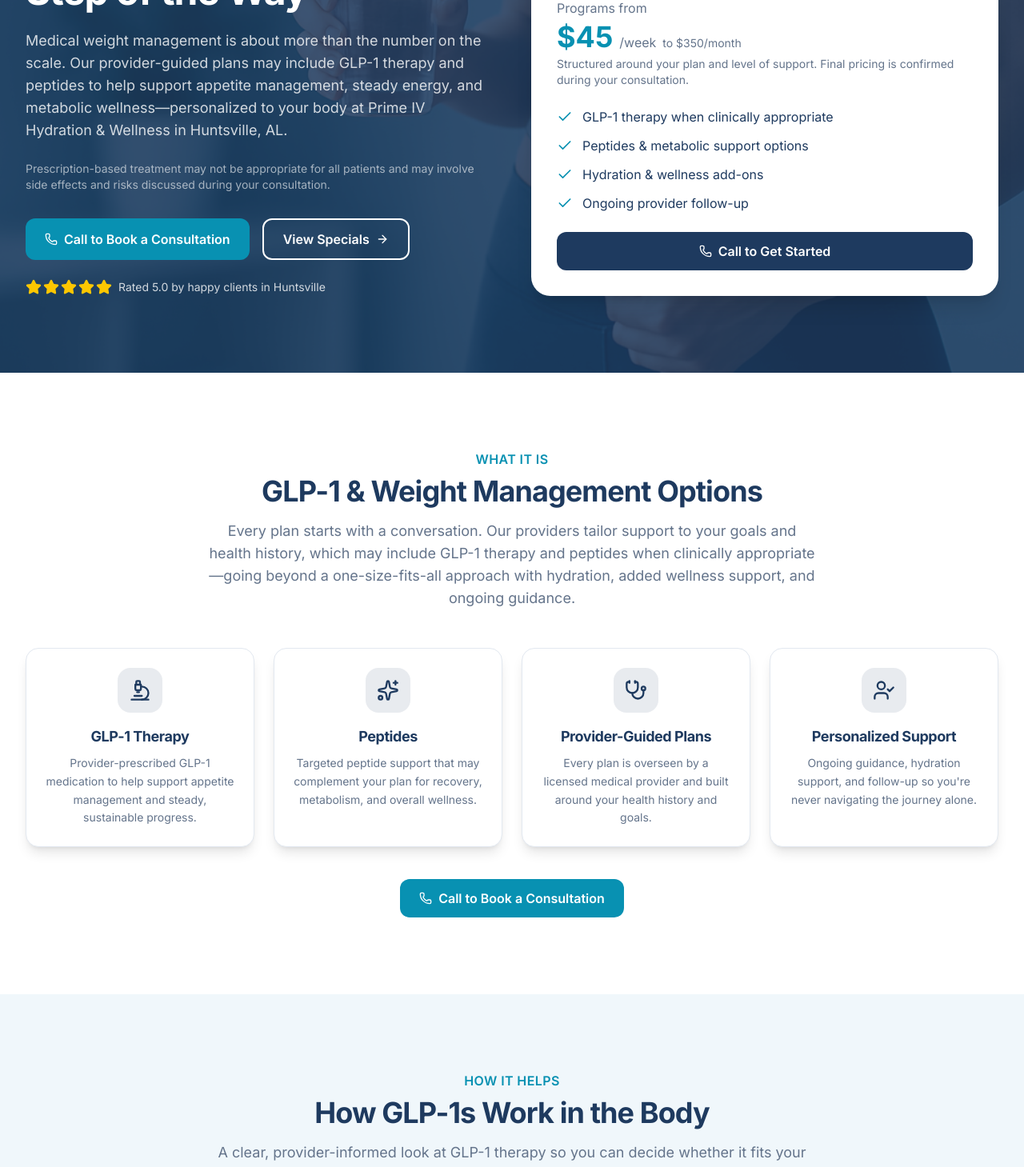
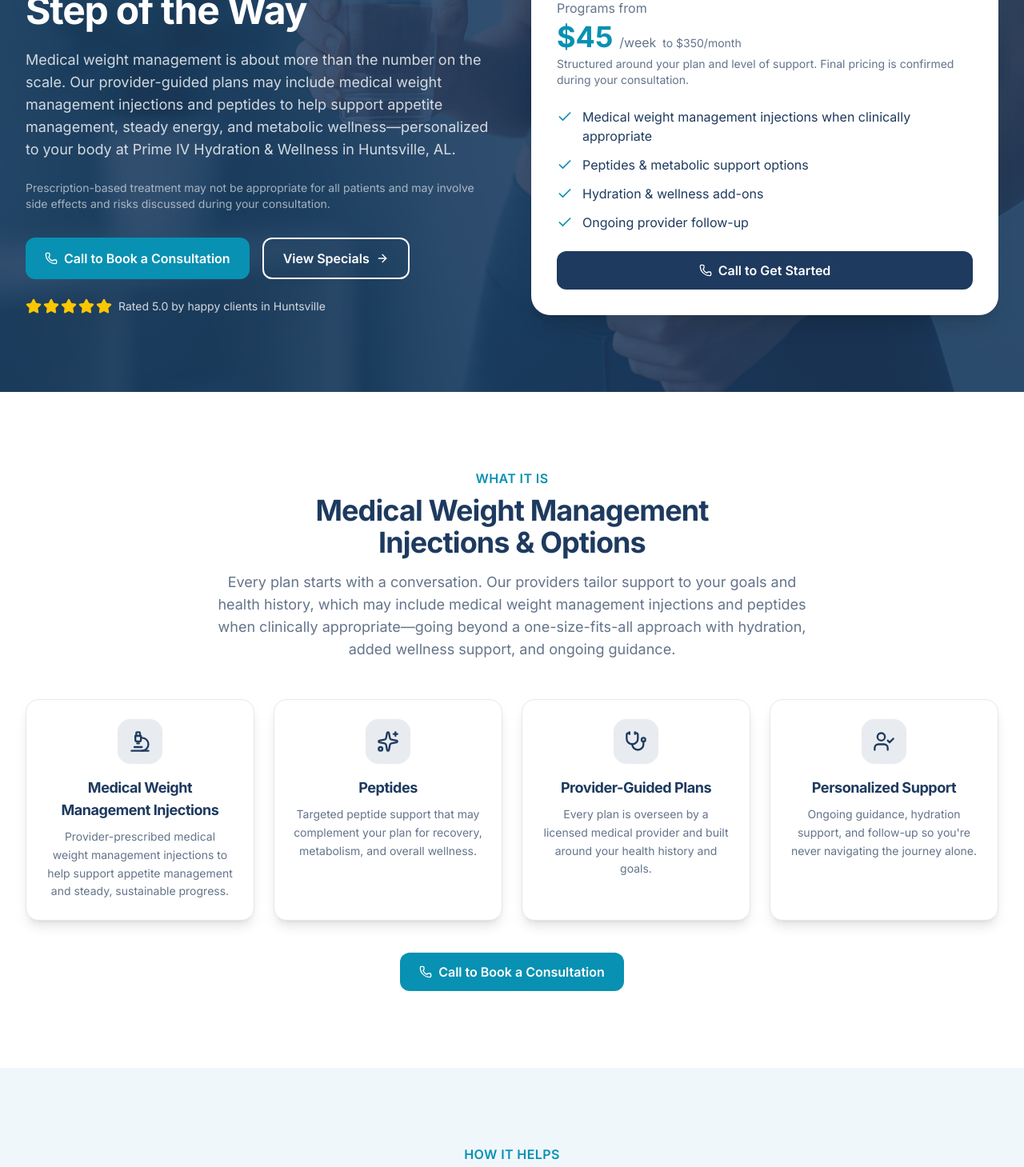
Before and after one commit to VandalsSmile/pivjv, a Next.js app: page /medical-weight-loss in a window 1280 px wide. Shown: the part 380-1839 px from the top of the page at 80% size. Built offline with nearby package versions, Linux system fonts and the light colour scheme.

Commit message:
feat: update medical weight loss content to reflect new injection terminology

```diff
--- a/app/iv-matcher/iv-matcher-quiz.tsx
+++ b/app/iv-matcher/iv-matcher-quiz.tsx
@@ -191,7 +191,7 @@ const CATEGORY_GROUPS: {
       { label: "PMS / Monthly Wellness Support", key: "hydration" },
       { label: "Weight Loss / Metabolism Support", key: "metabolism" },
       { label: "Bloating / Sluggish Metabolism", key: "metabolism" },
-      { label: "GLP-1 / Weight Loss Program Support", key: "metabolism" },
+      { label: "Medical Weight Management Injections / Weight Loss Program Support", key: "metabolism" },
     ],
   },
   {
@@ -223,7 +223,7 @@ const KEYWORD_MAP: { terms: string[]; key: string }[] = [
   { terms: ["immune", "sick", "cold", "flu", "run down", "allergy", "sinus", "seasonal"], key: "immune" },
   { terms: ["hangover", "nausea", "queasy", "party", "drinking", "stomach"], key: "hangover" },
   { terms: ["skin", "hair", "glow", "beauty", "radian", "biotin", "aging skin"], key: "beauty" },
-  { terms: ["weight", "metabolism", "slim", "bloat", "glp", "fat"], key: "metabolism" },
+  { terms: ["weight", "metabolism", "slim", "bloat", "injection", "fat"], key: "metabolism" },
   { terms: ["focus", "longevity", "nad", "brain fog", "concentrat", "memory", "aging"], key: "longevity" },
 ];
 
--- a/app/medical-weight-loss/page.tsx
+++ b/app/medical-weight-loss/page.tsx
@@ -28,11 +28,12 @@ import { CONTACT, SITE_CONFIG } from "@/lib/constants";
 
 
 export const metadata: Metadata = {
-  title: "GLP-1 & Medical Weight Loss in Huntsville, AL | Prime IV",
+  title:
+    "Medical Weight Management Injections & Weight Loss in Huntsville, AL | Prime IV",
   description:
-    "Provider-guided medical weight management in Huntsville, AL. GLP-1 therapy, peptides, and personalized plans paired with IV hydration support at Prime IV Hydration & Wellness. Consultation required.",
+    "Provider-guided medical weight management in Huntsville, AL. Medical weight management injections, peptides, and personalized plans paired with IV hydration support at Prime IV Hydration & Wellness. Consultation required.",
   keywords: [
-    "GLP-1 Huntsville",
+    "medical weight management injections Huntsville",
     "medical weight loss Huntsville AL",
     "semaglutide Huntsville",
     "peptide therapy Huntsville",
@@ -41,7 +42,7 @@ export const metadata: Metadata = {
 };
 
 const heroHighlights = [
-  "GLP-1 therapy when clinically appropriate",
+  "Medical weight management injections when clinically appropriate",
   "Peptides & metabolic support options",
   "Hydration & wellness add-ons",
   "Ongoing provider follow-up",
@@ -53,7 +54,7 @@ const howItWorks = [
     icon: Soup,
     title: "Mimics a Natural Hormone",
     description:
-      "GLP-1 therapy is designed to act like a hormone your gut naturally releases after you eat, helping kick off your body's normal fullness signals.",
+      "Medical weight management injections are designed to act like a hormone your gut naturally releases after you eat, helping kick off your body's normal fullness signals.",
   },
   {
     step: "02",
@@ -125,9 +126,9 @@ const timeline = [
 const options = [
   {
     icon: Microscope,
-    title: "GLP-1 Therapy",
+    title: "Medical Weight Management Injections",
     description:
-      "Provider-prescribed GLP-1 medication to help support appetite management and steady, sustainable progress.",
+      "Provider-prescribed medical weight management injections to help support appetite management and steady, sustainable progress.",
   },
   {
     icon: Sparkles,
@@ -242,14 +243,16 @@ export default function MedicalWeightLossPage() {
           <div className="grid lg:grid-cols-2 gap-12 items-center">
             <div>
               <p className="text-secondary font-semibold uppercase tracking-wide mb-3">
-                GLP-1, Peptides &amp; Metabolic Support
+                Medical Weight Management Injections, Peptides &amp; Metabolic
+                Support
               </p>
               <h1 className="text-4xl md:text-5xl font-bold mb-6 text-balance">
                 Medical Weight Loss, Guided Every Step of the Way
               </h1>
               <p className="text-white/80 text-lg mb-6 text-pretty">
                 Medical weight management is about more than the number on the
-                scale. Our provider-guided plans may include GLP-1 therapy and
+                scale. Our provider-guided plans may include medical weight
+                management injections and
                 peptides to help support appetite management, steady energy, and
                 metabolic wellness—personalized to your body at{" "}
                 {SITE_CONFIG.name} in {CONTACT.address.city}, AL.
@@ -338,11 +341,12 @@ export default function MedicalWeightLossPage() {
               What It Is
             </p>
             <h2 className="text-3xl md:text-4xl font-bold mb-4 text-balance">
-              GLP-1 &amp; Weight Management Options
+              Medical Weight Management Injections &amp; Options
             </h2>
             <p className="text-foreground-muted text-lg text-pretty">
               Every plan starts with a conversation. Our providers tailor support
-              to your goals and health history, which may include GLP-1 therapy
+              to your goals and health history, which may include medical weight
+              management injections
               and peptides when clinically appropriate—going beyond a
               one-size-fits-all approach with hydration, added wellness support,
               and ongoing guidance.
@@ -375,7 +379,7 @@ export default function MedicalWeightLossPage() {
         </div>
       </section>
 
-      {/* How GLP-1s work */}
+      {/* How injections work */}
       <section className="section-padding bg-background-alt">
         <div className="container-custom mx-auto">
           <div className="text-center max-w-3xl mx-auto mb-12">
@@ -383,10 +387,11 @@ export default function MedicalWeightLossPage() {
               How It Helps
             </p>
             <h2 className="text-3xl md:text-4xl font-bold mb-4 text-balance">
-              How GLP-1s Work in the Body
+              How Medical Weight Management Injections Work in the Body
             </h2>
             <p className="text-foreground-muted text-lg text-pretty">
-              A clear, provider-informed look at GLP-1 therapy so you can decide
+              A clear, provider-informed look at medical weight management
+              injections so you can decide
               whether it fits your goals. Individual results vary and a
               consultation is required before treatment.
             </p>
@@ -507,7 +512,8 @@ export default function MedicalWeightLossPage() {
           </div>
 
           <p className="text-foreground-muted text-sm max-w-3xl mx-auto text-center mt-8 text-pretty">
-            GLP-1 therapy is not appropriate for every patient. A licensed
+            Medical weight management injections are not appropriate for every
+            patient. A licensed
             provider will review your eligibility, dosing, and possible side
             effects during your consultation.
           </p>
@@ -751,7 +757,7 @@ export default function MedicalWeightLossPage() {
               <p>
                 Plans may include lifestyle guidance, nutrition support,
                 hydration strategies, provider follow-up, and—when clinically
-                appropriate��GLP-1 therapy, peptides, or other prescription
+                appropriate—medical weight management injections, peptides, or other prescription
                 medications. Medication is not appropriate for every patient and
                 is not the only component of a comprehensive plan.
               </p>
```
